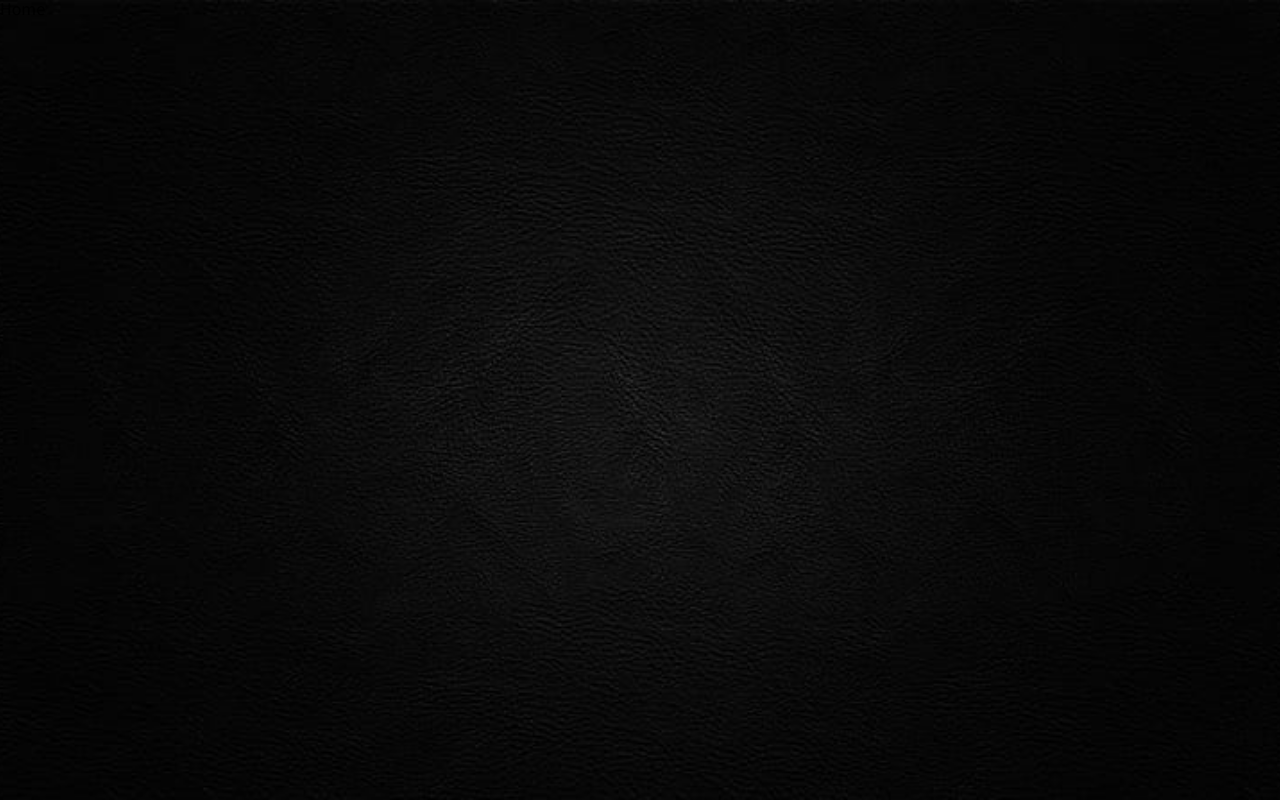
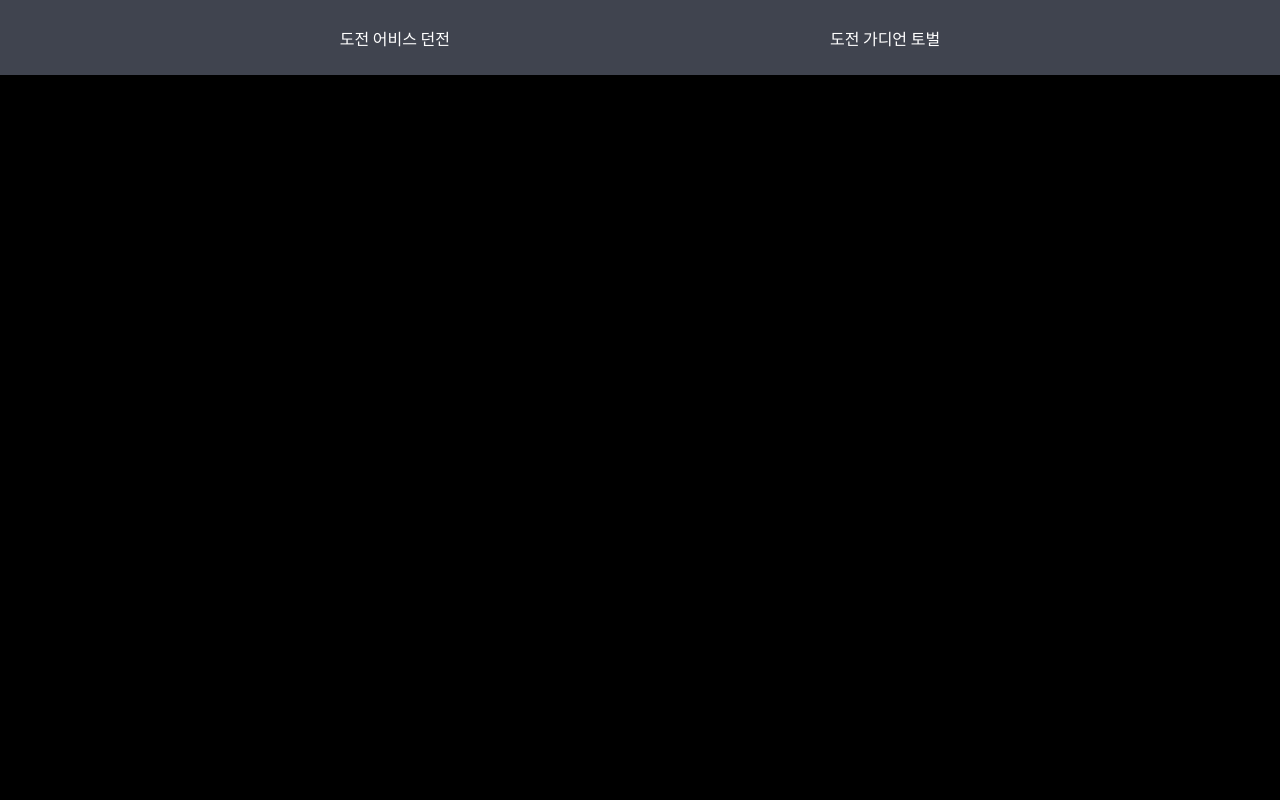
Before and after one commit to Suhyxn/help-lost-art, a React (Create React App) app: page / in a window 1280 px wide. Built offline with nearby package versions, Linux system fonts and the light colour scheme.

Commit message:
style: Add Header

```diff
--- /dev/null
+++ b/src/components/Header/HomeHeader/index.tsx
@@ -0,0 +1,12 @@
+import React from "react";
+import HomeHeaderStyle from "style/Header/HomeHeaderStyle";
+
+function HomeHeader() {
+  return (
+    <>
+      <HomeHeaderStyle />
+    </>
+  );
+}
+
+export default HomeHeader;
--- a/src/components/Home/index.tsx
+++ b/src/components/Home/index.tsx
@@ -1,7 +1,14 @@
+import HomeHeader from "components/Header/HomeHeader";
 import React from "react";
+import HomeStyle from "style/Home/HomeStyle";
 
 function Home() {
-  return <div>Home</div>;
+  return (
+    <>
+      <HomeHeader />
+      <HomeStyle />
+    </>
+  );
 }
 
 export default Home;
--- a/src/index.tsx
+++ b/src/index.tsx
@@ -12,11 +12,7 @@ ${reset}
 body {
   font-size: 1rem;
   font-family: 'Noto Sans KR', 'Roboto', sans-serif;
-  background-image: url(${background});
-  background-size: cover;
-  background-repeat: no-repeat;
-  background-position: center;
-  background-attachment: fixed;
+  background-color: black;
 }
 
 a {
--- /dev/null
+++ b/src/style/Header/HomeHeaderStyle.tsx
@@ -0,0 +1,49 @@
+import React from "react";
+import styled from "styled-components";
+
+function HomeHeaderStyle() {
+  return (
+    <HeaderContainer>
+      <NavContainer>
+        <NavList>
+          <NavItem>도전 어비스 던전</NavItem>
+          <NavItem>도전 가디언 토벌</NavItem>
+        </NavList>
+      </NavContainer>
+    </HeaderContainer>
+  );
+}
+
+const HeaderContainer = styled.div`
+  width: 100%;
+  max-width: 1920px;
+  min-width: 1280px;
+  height: 75px;
+  display: flex;
+  align-items: center;
+  margin: 0 auto;
+  background-color: #40444f;
+`;
+
+const NavContainer = styled.nav`
+  flex: 1 1 auto;
+`;
+
+const NavList = styled.ul`
+  display: flex;
+  justify-content: space-evenly;
+  align-items: center;
+  height: 90px;
+`;
+
+const NavItem = styled.li`
+  color: #ffffff;
+  padding-right: 40px;
+  cursor: pointer;
+
+  :last-child {
+    padding-right: 0;
+  }
+`;
+
+export default HomeHeaderStyle;
```
Also changed, not shown: src/style/Home/HomeStyle.tsx (renamed from src/layout/Home/HomeStyle.tsx).
